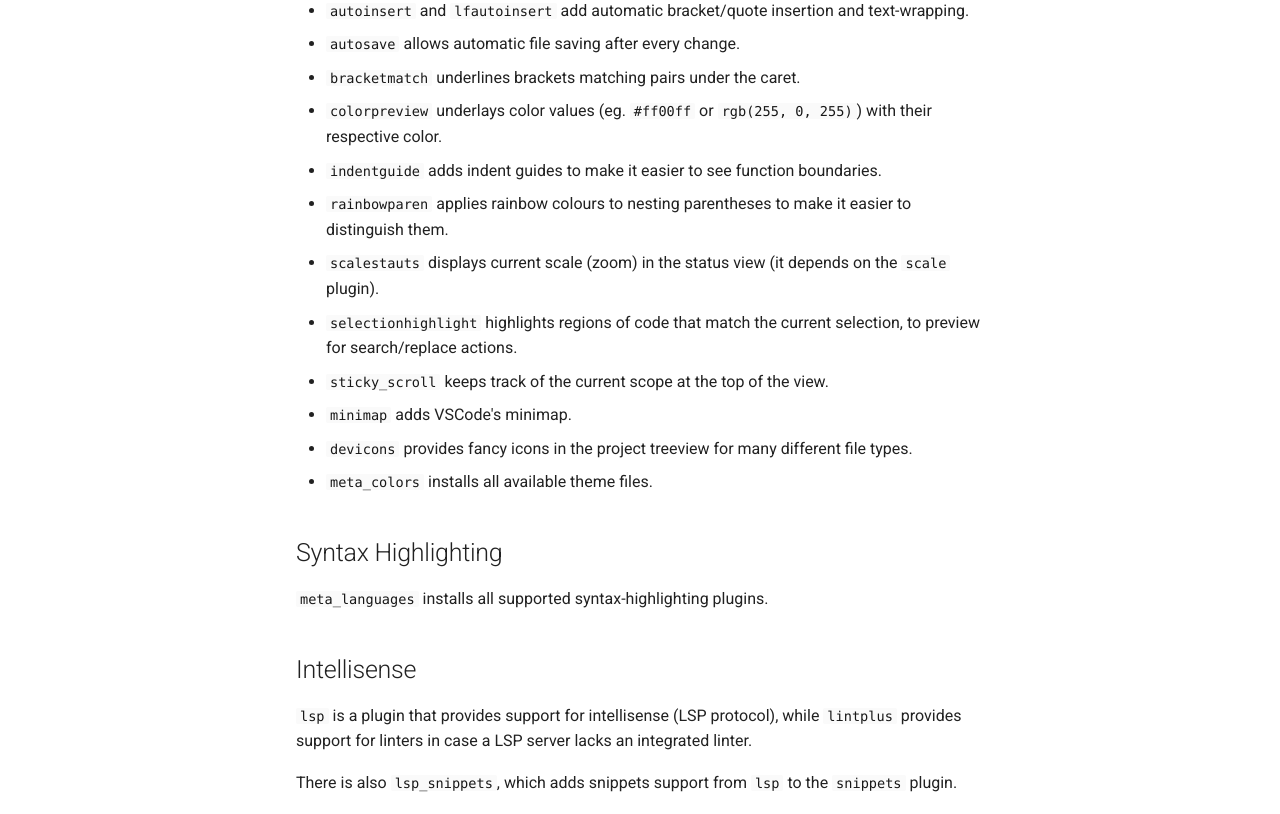
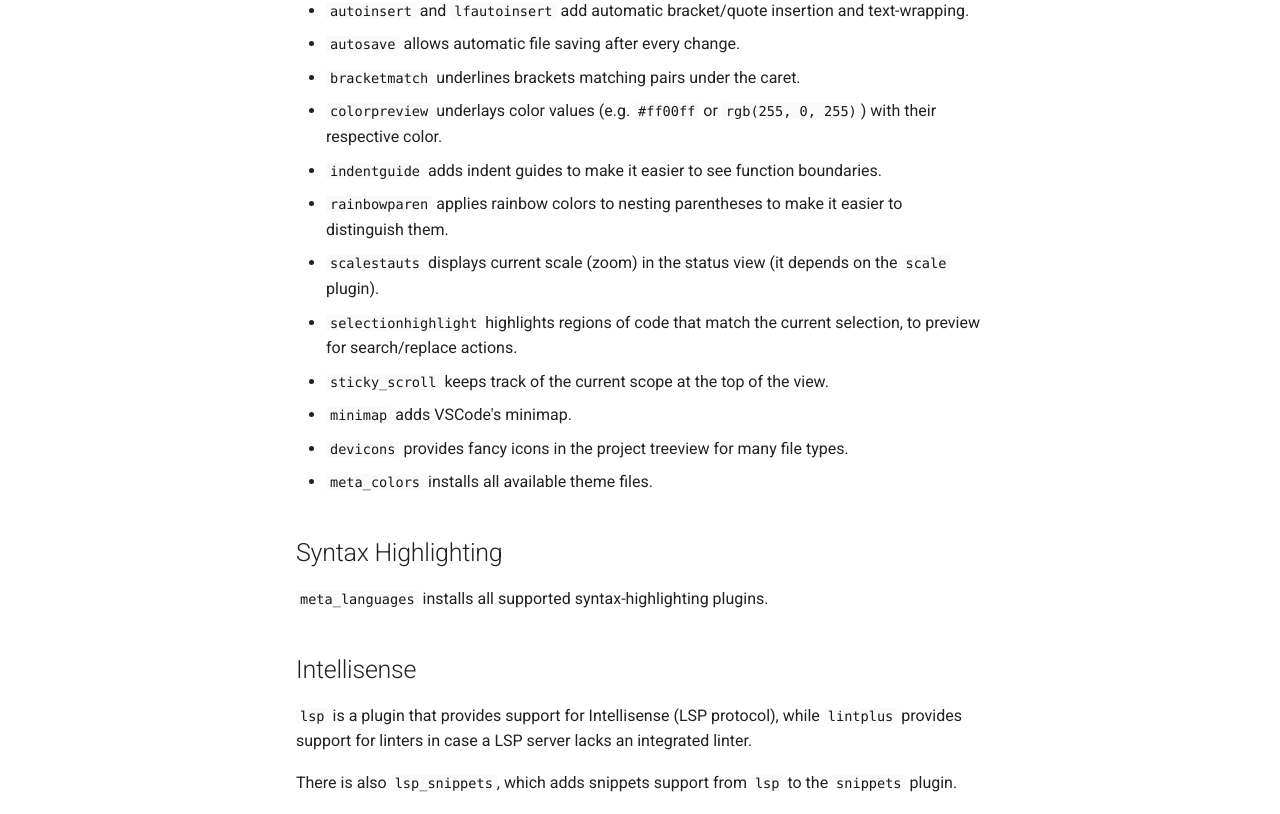
Before and after one commit to lite-xl/lite-xl.github.io, an MkDocs documentation site: the page built from docs/user-guide/ide-setup.md, in a window 1280 px wide and 1400 px high. Shown: the part 465-1279 px from the top of the window. Built offline with MkDocs 1.6.1 and Material for MkDocs 9.7.7, drawn with Linux system fonts in a browser that asks for light colours; some web fonts are replaced; comment, search, counter and statistics services are not loaded; the version menu is left out; some of the changed text lies outside the part shown.

Commit message:
fix spelling and formatting

```diff
--- a/docs/user-guide/ide-setup.md
+++ b/docs/user-guide/ide-setup.md
@@ -5,26 +5,25 @@
 # Setup Lite XL as an IDE
 
 Lite XL can be configured to be a proper IDE for most programming languages.
-The following is a brief overview of the plugins that, when used together, provide the experience
-of a minimal and modern IDE.
+The following is a brief overview of the plugins that, when used together,
+provide the experience of a minimal and modern IDE.
 
 ## Bells and Whistles
 
-The following plugins are meant to enrich Lite XL with handy features that improve
-the coding experience:
+The following plugins are meant to enrich Lite XL with handy features that improve the coding experience:
 
 - `autoinsert` and `lfautoinsert` add automatic bracket/quote insertion and text-wrapping.
 - `autosave` allows automatic file saving after every change.
 - `bracketmatch` underlines brackets matching pairs under the caret.
-- `colorpreview` underlays color values (eg. `#ff00ff` or `rgb(255, 0, 255)`) with their respective color.
+- `colorpreview` underlays color values (e.g. `#ff00ff` or `rgb(255, 0, 255)`) with their respective color.
 - `indentguide` adds indent guides to make it easier to see function boundaries.
-- `rainbowparen` applies rainbow colours to nesting parentheses to make it easier to distinguish them.
+- `rainbowparen` applies rainbow colors to nesting parentheses to make it easier to distinguish them.
 - `scalestauts` displays current scale (zoom) in the status view (it depends on the `scale` plugin).
 - `selectionhighlight` highlights regions of code that match the current selection,
   to preview for search/replace actions.
 - `sticky_scroll` keeps track of the current scope at the top of the view.
 - `minimap` adds VSCode's minimap.
-- `devicons` provides fancy icons in the project treeview for many different file types.
+- `devicons` provides fancy icons in the project treeview for many file types.
 - `meta_colors` installs all available theme files.
 
 ## Syntax Highlighting
@@ -33,8 +32,8 @@
 
 ## Intellisense
 
-`lsp` is a plugin that provides support for intellisense (LSP protocol), while `lintplus` provides support
-for linters in case a LSP server lacks an integrated linter.
+`lsp` is a plugin that provides support for Intellisense (LSP protocol),
+while `lintplus` provides support for linters in case a LSP server lacks an integrated linter.
 
 There is also `lsp_snippets`, which adds snippets support from `lsp` to the `snippets` plugin.
 
@@ -91,8 +90,8 @@
 
 - [Adam's configuration][1] is made for C/C++ and features custom plugins for building and debugging.
 - [PerilousBooklet's configuration (WIP)][2] contains an installation script that prepares a
-comprehensive IDE configuration similar to a minimal version of VSCode, aimed at supporting
-the most used programming languages.
+  comprehensive IDE configuration similar to a minimal version of VSCode, aimed at supporting
+  the most used programming languages.
 
 
 [1]: https://github.com/adamharrison/lite-xl-ide
```
Also changed, not shown: other parts of docs/user-guide/ide-setup.md (+1 -1 lines).
